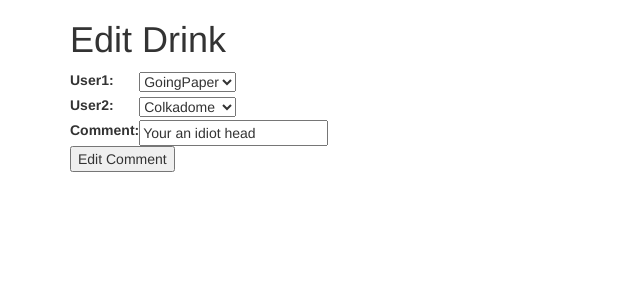
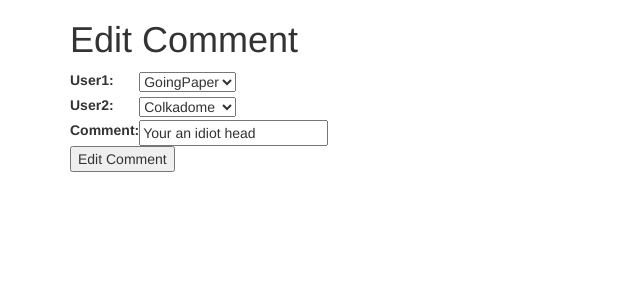
Before and after one commit to goingpaper/project, a Django app: page /comment/2/edit/ in a window 1280 px wide. Shown: the part 222-522 px from the top of the page, without its empty margins (0-640 px from the left). Run offline with Django 3.2, Linux system fonts and the light colour scheme; data comes from the database, SQL or seed files in the repository; parts of the project's set-up code (start-up, migrations or seed data) failed here and were passed over; some libraries are stand-ins or nearby versions.

Commit message:
Update comment_edit.html
fix

```diff
--- a/project/barreviews/templates/barreviews/comment_edit.html
+++ b/project/barreviews/templates/barreviews/comment_edit.html
@@ -1,6 +1,6 @@
 {% extends 'barreviews/base.html' %}
 {% block content %}
-<h1>Edit Drink</h1>
+<h1>Edit Comment</h1>
 <form method="post" action="{% url 'barreviews:comment_edit' form.instance.id %}">
     {% csrf_token %}
     <table>
```
